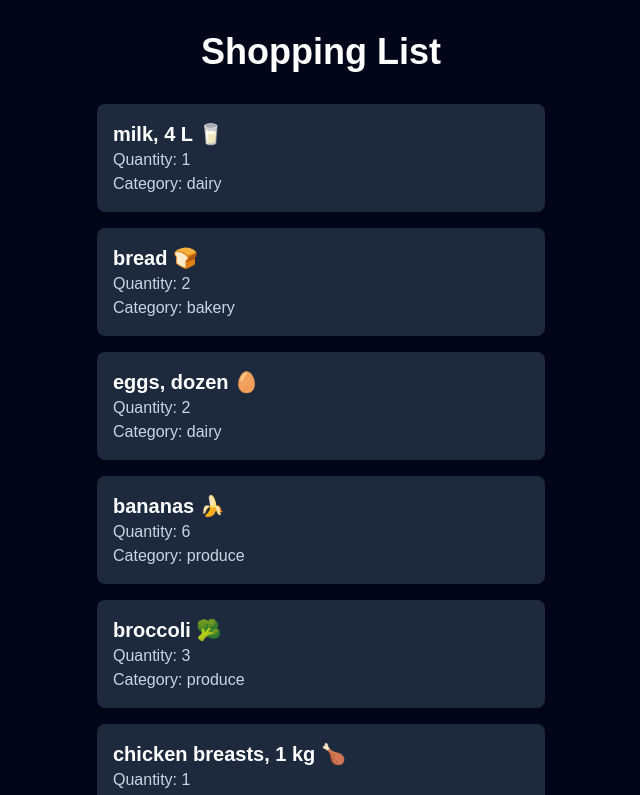
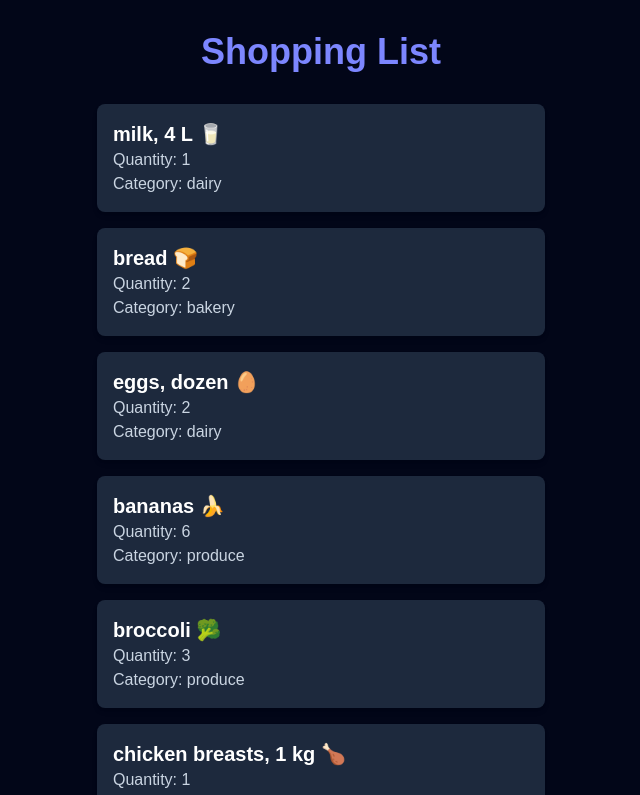
Before and after one commit to MohammadUvesh-Ghanchi/cprg306-assignments, a Next.js app: page /week-3 in a window 1280 px wide. Shown: the top 795 px of the page, without its empty margins (319-959 px from the left). Built offline with nearby package versions, Linux system fonts and the light colour scheme.

Commit message:
Minor changes in Tailwind
Made changes with components with Tailwind which can make it look good

```diff
--- a/app/week-3/item.js
+++ b/app/week-3/item.js
@@ -1,10 +1,10 @@
 
 export default function Item({ name, quantity, category }) {
   return (
-    <li className="bg-slate-800 p-4 mb-4 rounded-lg shadow-md w-full">
+    <li className="bg-slate-800 p-4 mb-4 rounded-lg shadow-md w-full hover:bg-slate-700 transition">
       <h3 className="text-xl font-bold text-white">{name}</h3>
-      <h3 className="text-md text-slate-300">Quantity: {quantity}</h3>
-      <h3 className="text-md text-slate-300">Category: {category}</h3>
+      <p className="text-md text-slate-300">Quantity: {quantity}</p>
+      <p className="text-md text-slate-300">Category: {category}</p>
     </li>
   );
 }
--- a/app/week-3/page.js
+++ b/app/week-3/page.js
@@ -3,9 +3,7 @@ import ItemList from "./item-list.js";
 export default function Page() {
   return (
     <main className="bg-slate-950 p-8 flex flex-col items-center">
-      <h1 className="text-4xl font-bold text-white mb-8">
-        Shopping List
-      </h1>
+      <h1 className="text-4xl font-bold text-indigo-400 mb-8">Shopping List</h1>
       <ItemList />
     </main>
   );
```
